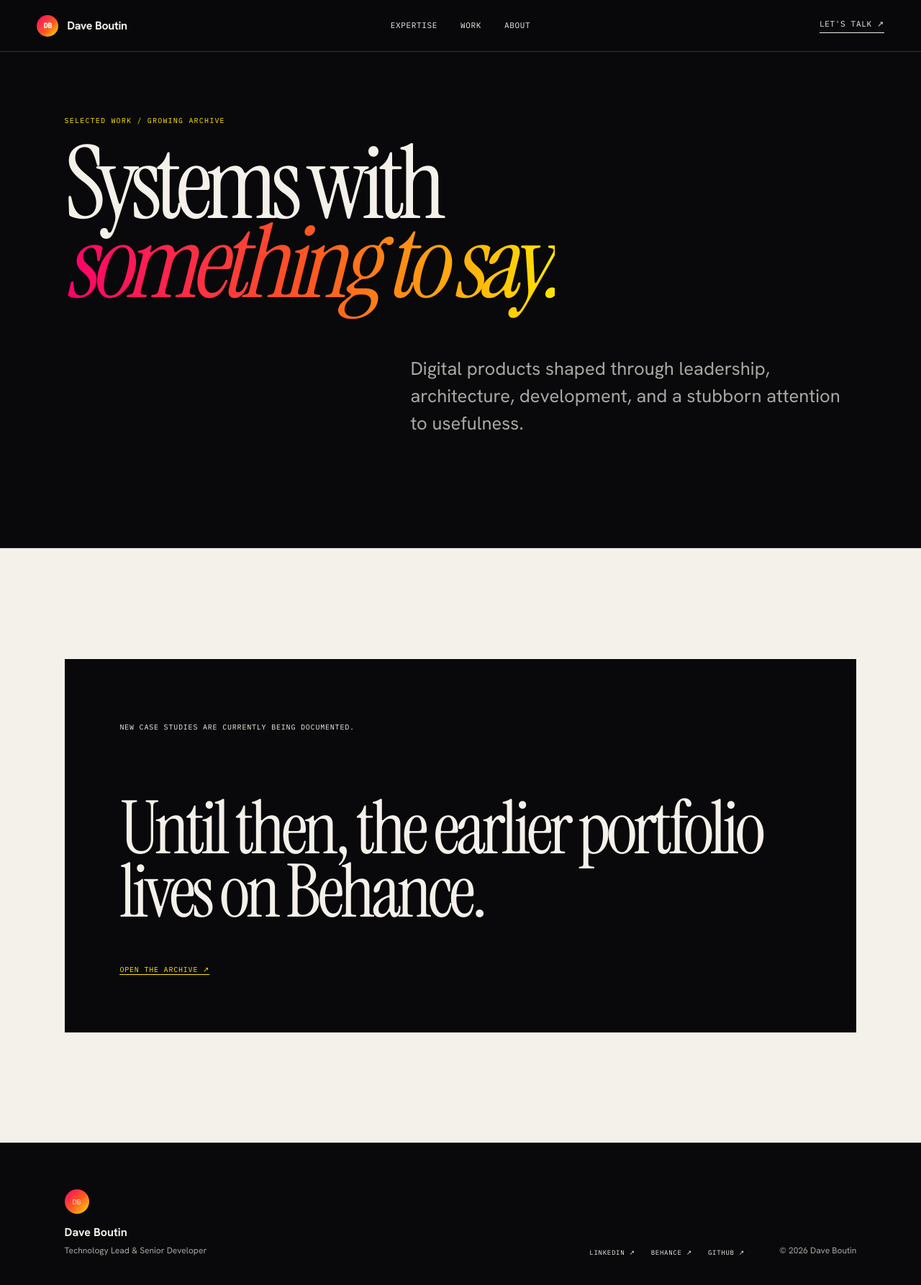
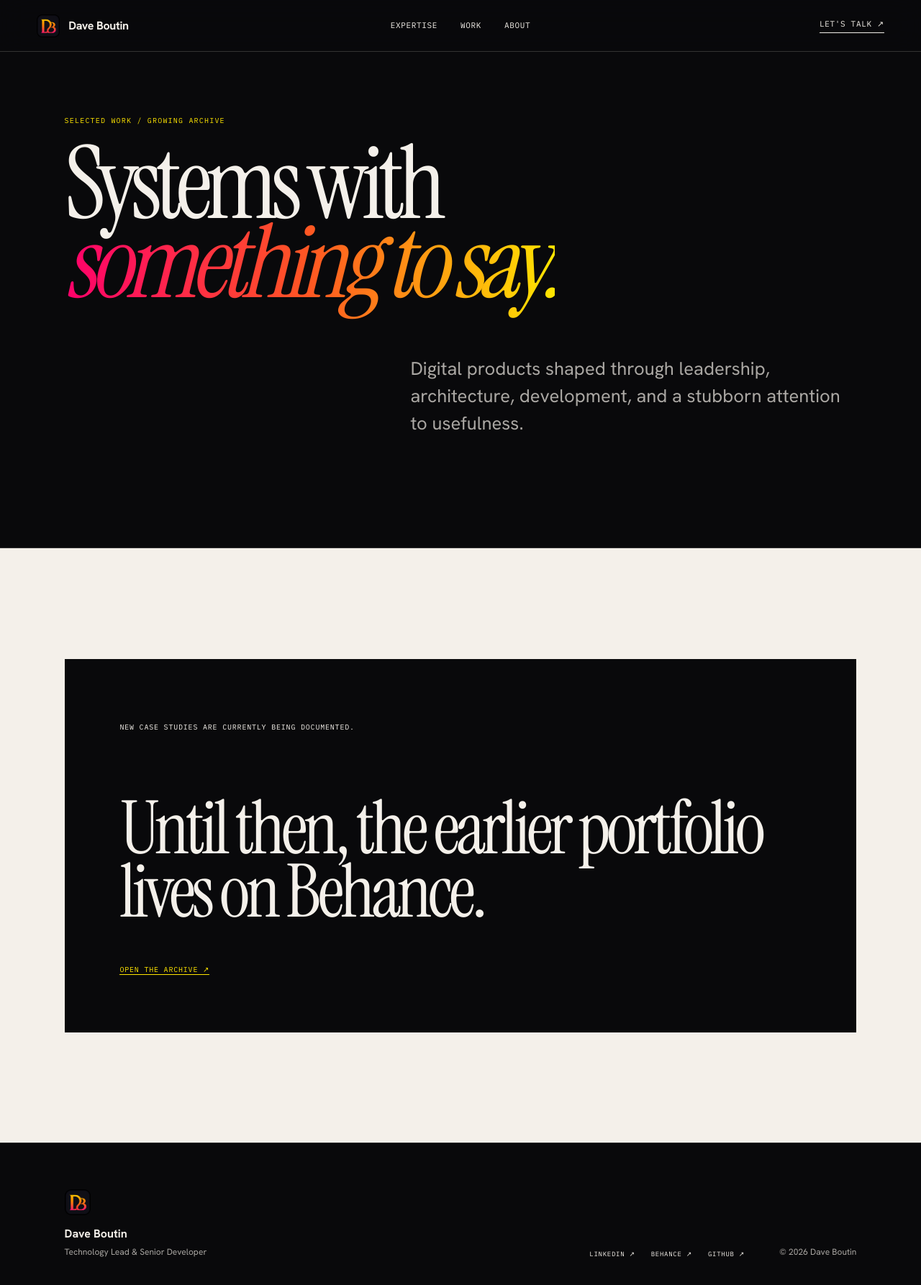
Before and after one commit to djboutin/dave-boutin-portfolio, a Next.js app: page /work in a window 1280 px wide. Shown: the top 1786 px of the page at 72% size. Built offline with nearby package versions, Linux system fonts and the light colour scheme.

Commit message:
Use new DB mark for site branding

```diff
--- a/app/globals.css
+++ b/app/globals.css
@@ -56,16 +56,11 @@ a {
   letter-spacing: -0.02em;
 }
 
-.wordmark span {
-  display: grid;
-  width: 30px;
-  height: 30px;
-  place-items: center;
-  border-radius: 50%;
-  background: linear-gradient(135deg, var(--pink), var(--orange) 55%, var(--yellow));
-  color: white;
-  font-family: var(--font-mono), monospace;
-  font-size: 10px;
+.brand-mark {
+  width: 32px;
+  height: 32px;
+  border-radius: 8px;
+  object-fit: cover;
 }
 
 .site-header nav {
@@ -761,15 +756,12 @@ a {
 }
 
 .footer-mark {
-  display: grid;
-  width: 34px;
-  height: 34px;
+  display: block;
+  width: 36px;
+  height: 36px;
   margin-bottom: 14px;
-  place-items: center;
-  border-radius: 50%;
-  background: linear-gradient(135deg, var(--pink), var(--orange), var(--yellow));
-  font-family: var(--font-mono), monospace;
-  font-size: 10px;
+  border-radius: 9px;
+  object-fit: cover;
 }
 
 .footer-links {
--- a/app/layout.tsx
+++ b/app/layout.tsx
@@ -27,6 +27,11 @@ export const metadata: Metadata = {
   title: { default: "Dave Boutin — Technology Lead & Senior Developer", template: "%s" },
   description:
     "Technology Lead at Freshwater Creative. I lead teams and build durable digital products from complex requirements.",
+  icons: {
+    icon: [{ url: "/images/favicon.png", type: "image/png" }],
+    shortcut: "/images/favicon.png",
+    apple: "/images/favicon.png",
+  },
   openGraph: {
     type: "website", url: "https://daveboutin.ca", siteName: "Dave Boutin",
     title: "Dave Boutin — Technology Lead & Senior Developer",
--- a/components/site-footer.tsx
+++ b/components/site-footer.tsx
@@ -1,5 +1,6 @@
+import Image from "next/image";
 import site from "@/content/site.json";
 
 export function SiteFooter() {
-  return <footer className="site-footer"><div><span className="footer-mark">DB</span><p>Dave Boutin</p><p>Technology Lead &amp; Senior Developer</p></div><div className="footer-links"><a href={site.linkedin} target="_blank" rel="noreferrer">LinkedIn ↗</a><a href={site.behance} target="_blank" rel="noreferrer">Behance ↗</a><a href={site.github} target="_blank" rel="noreferrer">GitHub ↗</a></div><p>© {new Date().getFullYear()} Dave Boutin</p></footer>;
+  return <footer className="site-footer"><div><Image className="footer-mark" src="/images/favicon.png" alt="" width={36} height={36} /><p>Dave Boutin</p><p>Technology Lead &amp; Senior Developer</p></div><div className="footer-links"><a href={site.linkedin} target="_blank" rel="noreferrer">LinkedIn ↗</a><a href={site.behance} target="_blank" rel="noreferrer">Behance ↗</a><a href={site.github} target="_blank" rel="noreferrer">GitHub ↗</a></div><p>© {new Date().getFullYear()} Dave Boutin</p></footer>;
 }
--- a/components/site-header.tsx
+++ b/components/site-header.tsx
@@ -1,5 +1,6 @@
+import Image from "next/image";
 import Link from "next/link";
 
 export function SiteHeader() {
-  return <header className="site-header"><Link className="wordmark" href="/#top" aria-label="Dave Boutin, home"><span>DB</span>Dave Boutin</Link><nav aria-label="Primary navigation"><Link href="/#expertise">Expertise</Link><Link href="/#work">Work</Link><Link href="/about">About</Link></nav><Link className="header-contact" href="/#contact">Let&apos;s talk <span aria-hidden="true">↗</span></Link></header>;
+  return <header className="site-header"><Link className="wordmark" href="/#top" aria-label="Dave Boutin, home"><Image className="brand-mark" src="/images/favicon.png" alt="" width={32} height={32} priority />Dave Boutin</Link><nav aria-label="Primary navigation"><Link href="/#expertise">Expertise</Link><Link href="/#work">Work</Link><Link href="/about">About</Link></nav><Link className="header-contact" href="/#contact">Let&apos;s talk <span aria-hidden="true">↗</span></Link></header>;
 }
```
